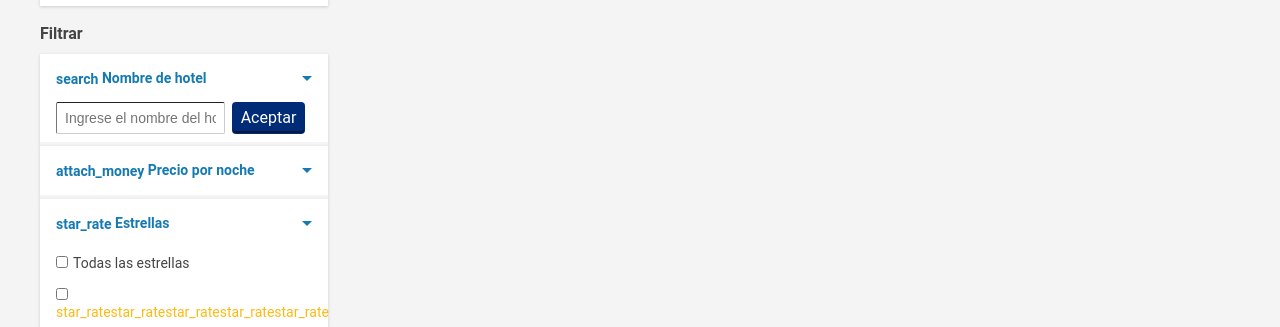
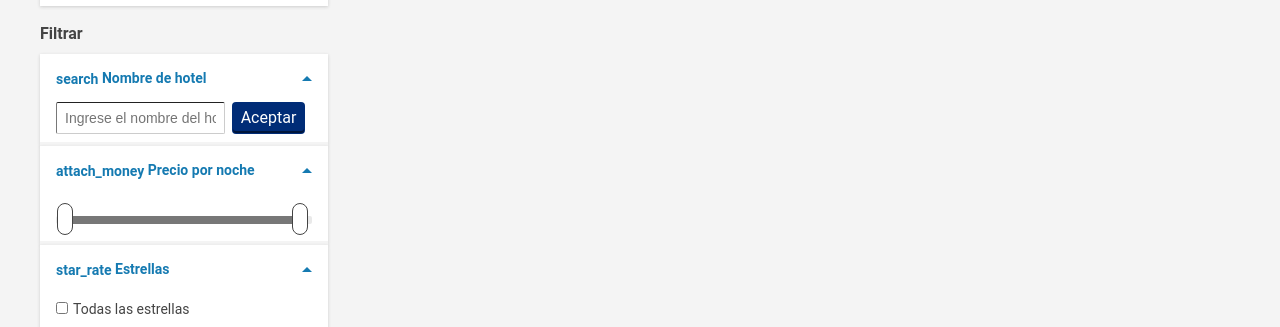
Before and after one commit to xmarianox/am-test, a React app: page / in a window 1280 px wide. Shown: the part 366-693 px from the top of the page. Built offline with nearby package versions, Linux system fonts and the light colour scheme; no server answers.

Commit message:
Add slider component

```diff
--- a/package.json
+++ b/package.json
@@ -51,6 +51,7 @@
     "whatwg-fetch": "1.0.0"
   },
   "dependencies": {
+    "rc-slider": "^6.0.0",
     "react": "^15.4.2",
     "react-dom": "^15.4.2",
     "react-image-gallery": "^0.7.10",
--- a/src/components/HotelFilter.js
+++ b/src/components/HotelFilter.js
@@ -1,6 +1,8 @@
 import React, {Component} from 'react';
 import '../styles/components/HotelFilter.scss';
 
+import Slider from 'rc-slider';
+import 'rc-slider/assets/index.css';
 
 class HotelFilter extends Component {
 
@@ -32,6 +34,10 @@ class HotelFilter extends Component {
                         <header>
                             <span><i className="material-icons">attach_money</i> Precio por noche</span>
                         </header>
+
+                        <div className="range-container">
+                            <Slider.Range min={0} max={100} defaultValue={[3, 95]} onChange={this._handleRangeChange.bind(this)} />
+                        </div>
                     </div>
 
                     <div className="item-filter">
@@ -137,6 +143,10 @@ class HotelFilter extends Component {
             [name]: value
         });
     }
+
+    _handleRangeChange() {
+       console.log(`event: ${event}`)
+    }
 }
 
 export default HotelFilter;
--- a/src/styles/components/HotelFilter.scss
+++ b/src/styles/components/HotelFilter.scss
@@ -62,6 +62,8 @@
                         position: absolute;
                         top: 6px;
                         right: 0px;
+
+                        transform: rotate(180deg);
                     }
                 }
 
@@ -112,6 +114,33 @@
                     display: inline-block;
                 }
             }
+
+            .range-container {
+                @include size(100%, auto);
+                padding: 16px;
+
+                .rc-slider-rail {
+                    height: 8px;
+                    @include border-radius(2px);
+                }
+
+                .rc-slider-track {
+                    height: 8px;
+                    background-color: $dashedGray;
+                }
+
+                .rc-slider-step {
+                    height: 8px;
+                }
+
+                .rc-slider-handle {
+                    @include size(16px, 32px);
+                    @include border-radius(8px);
+                    background-color: $white;
+                    border: 1px solid $darkGray;
+                    top: -3px;
+                }
+            }
         }
 
         // texts
```
